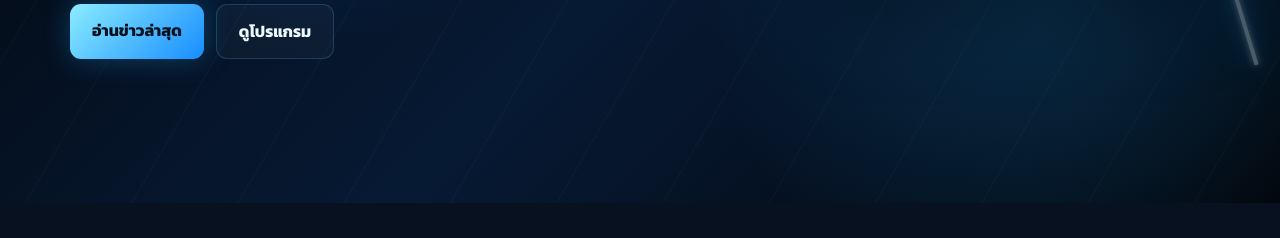
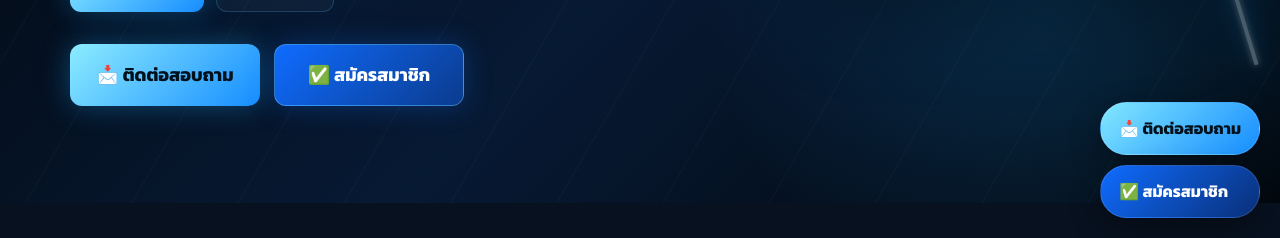
Before and after one commit to pot25032025-ai/onemuay, a plain HTML site: page index.html in a window 1280 px wide. Shown: the part 562-800 px from the top of the page. Drawn offline with Linux system fonts and the light colour scheme.

Commit message:
Add files via upload

```diff
--- a/index.html
+++ b/index.html
@@ -86,6 +86,72 @@
     footer p,.copyright{color:#8398aa}
     .copyright{padding-top:26px;margin-top:26px;border-top:1px solid rgba(255,255,255,.07);font-size:14px}
     @media(max-width:850px){nav{display:none}.hero{min-height:auto;padding:90px 0}.hero-grid,.split{grid-template-columns:1fr}.hero-card{display:none}.cards,.knowledge{grid-template-columns:1fr}.factor-grid{grid-template-columns:1fr}.section-title{align-items:start;flex-direction:column}.footer-grid{grid-template-columns:1fr}.bolt{display:none}}
+
+    .contact-actions{
+      display:flex;
+      gap:14px;
+      flex-wrap:wrap;
+      margin-top:32px;
+    }
+    .contact-btn{
+      display:inline-flex;
+      align-items:center;
+      justify-content:center;
+      min-width:190px;
+      padding:15px 24px;
+      border-radius:12px;
+      text-decoration:none;
+      font-weight:700;
+      font-size:18px;
+      transition:transform .2s ease, box-shadow .2s ease, filter .2s ease;
+    }
+    .contact-btn:hover{
+      transform:translateY(-3px);
+      filter:brightness(1.08);
+    }
+    .contact-btn.ask{
+      color:#00111c;
+      background:linear-gradient(135deg,#8cecff,#168dff);
+      box-shadow:0 0 28px rgba(25,169,255,.35);
+    }
+    .contact-btn.join{
+      color:#fff;
+      background:linear-gradient(135deg,#0f6cff,#0b3b8e);
+      box-shadow:0 0 28px rgba(15,108,255,.30);
+      border:1px solid rgba(120,230,255,.35);
+    }
+    .floating-contact{
+      position:fixed;
+      right:20px;
+      bottom:20px;
+      z-index:60;
+      display:flex;
+      flex-direction:column;
+      gap:10px;
+    }
+    .floating-contact a{
+      text-decoration:none;
+      padding:12px 18px;
+      border-radius:999px;
+      font-weight:700;
+      box-shadow:0 10px 30px rgba(0,0,0,.35);
+      border:1px solid rgba(255,255,255,.12);
+    }
+    .floating-contact .f-ask{
+      background:linear-gradient(135deg,#82e7ff,#168dff);
+      color:#00111c;
+    }
+    .floating-contact .f-join{
+      background:linear-gradient(135deg,#0f6cff,#092f78);
+      color:#fff;
+    }
+    @media(max-width:600px){
+      .contact-actions{flex-direction:column}
+      .contact-btn{width:100%}
+      .floating-contact{right:12px;bottom:12px}
+      .floating-contact a{padding:10px 14px;font-size:14px}
+    }
+
   </style>
 
   <script type="application/ld+json">
@@ -148,6 +214,10 @@
         <div class="actions">
           <a class="btn primary" href="#latest">อ่านข่าวล่าสุด</a>
           <a class="btn secondary" href="#schedule">ดูโปรแกรม</a>
+        </div>
+        <div class="contact-actions">
+          <a class="contact-btn ask" href="https://q.me-qr.com/mwae5hof" target="_blank" rel="noopener noreferrer">📩 ติดต่อสอบถาม</a>
+          <a class="contact-btn join" href="https://q.me-qr.com/mwae5hof" target="_blank" rel="noopener noreferrer">✅ สมัครสมาชิก</a>
         </div>
       </div>
       <aside class="hero-card">
@@ -256,5 +326,11 @@
   </div>
   <div class="container copyright">© 2026 ONE MUAY • อัปเดตล่าสุด 30 กรกฎาคม 2569</div>
 </footer>
+
+<div class="floating-contact" aria-label="ช่องทางติดต่อ">
+  <a class="f-ask" href="https://q.me-qr.com/mwae5hof" target="_blank" rel="noopener noreferrer">📩 ติดต่อสอบถาม</a>
+  <a class="f-join" href="https://q.me-qr.com/mwae5hof" target="_blank" rel="noopener noreferrer">✅ สมัครสมาชิก</a>
+</div>
+
 </body>
 </html>
```
Also changed, not shown: 1 other file.
